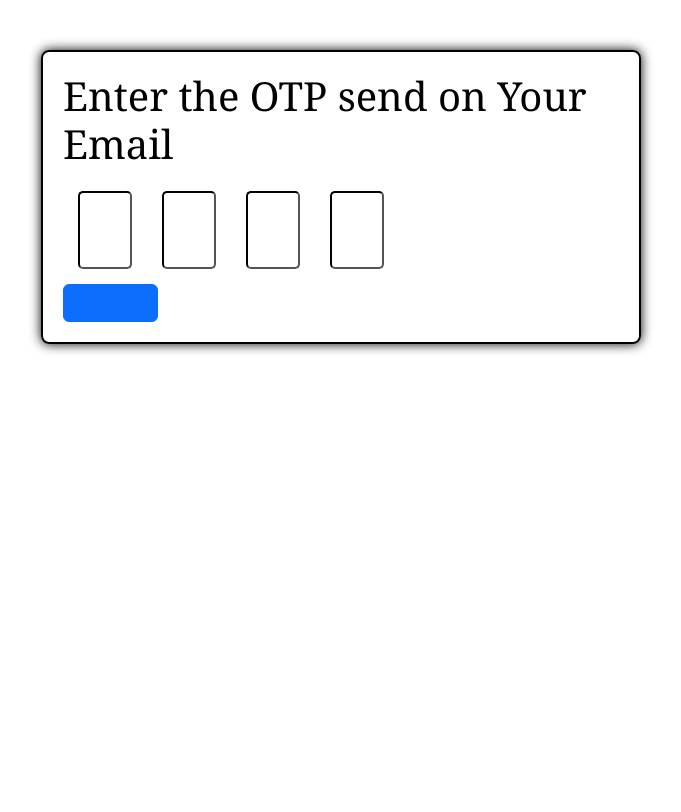
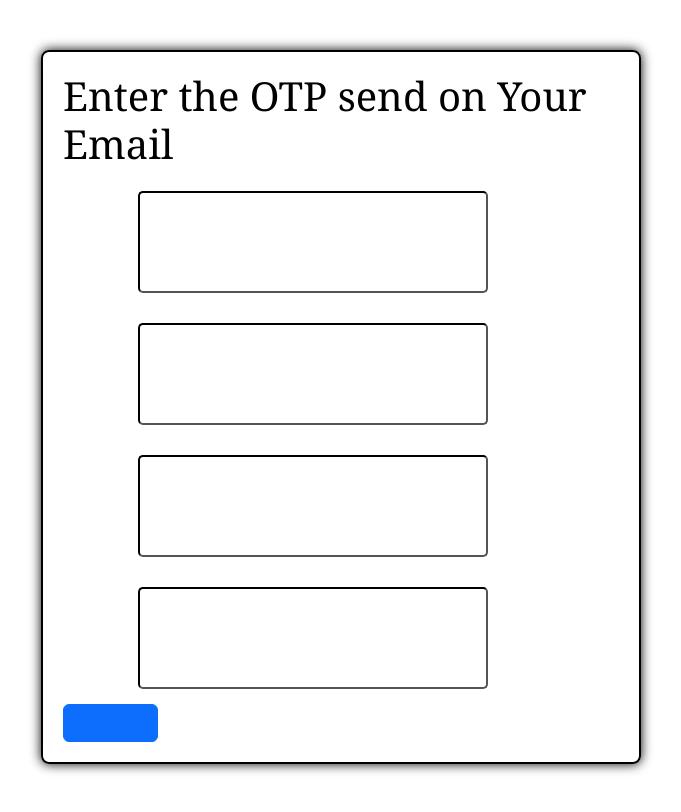
Before and after one commit to AnshikaOel/ShareThought, a React (Create React App) app: page /OTP in a window 1280 px wide. Shown: the whole page, without its empty margins (299-980 px from the left). Built offline with nearby package versions, Linux system fonts and the light colour scheme.

Commit message:
Update App.css

```diff
--- a/src/App.css
+++ b/src/App.css
@@ -123,17 +123,24 @@ input::-webkit-inner-spin-button {
   margin: 0;
 }
 .otpbox{
-width: 50px;
+align-items: center;
+width: 350px;
 padding: 25px;
+font-size:xx-large;
 border-color: black;
 margin: 15px;
+margin-left: 75px;
 border-radius: 5px;
 }
 
 .submitText{
   color: rgb(252, 249, 249);
 }
-
+.linkStyle {
+  text-decoration: none;
+  color: white;
+  /* Add more styles as needed */
+}
 .tabs, .post{
   /* float: left;
   width: 60%;
```
